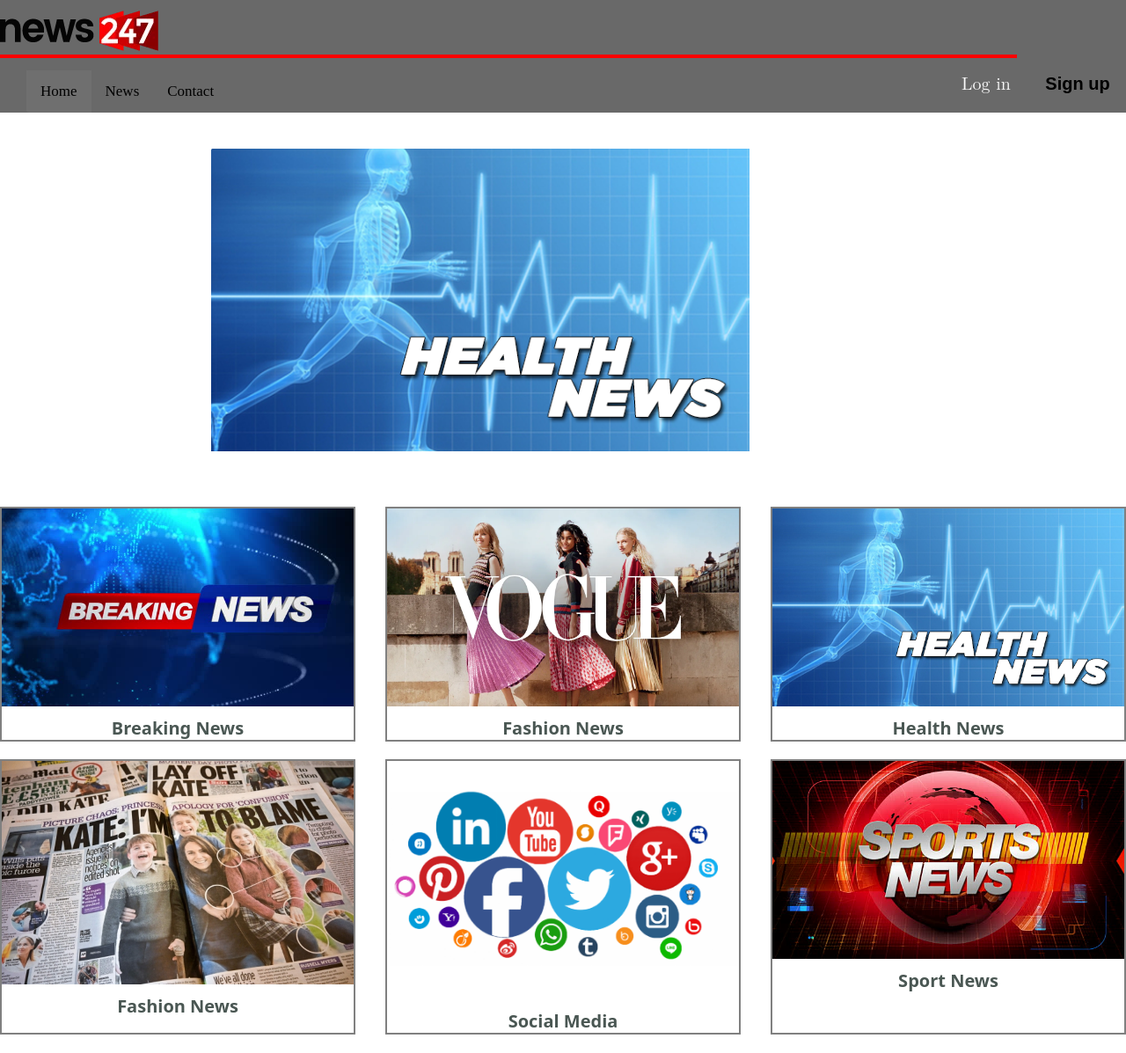
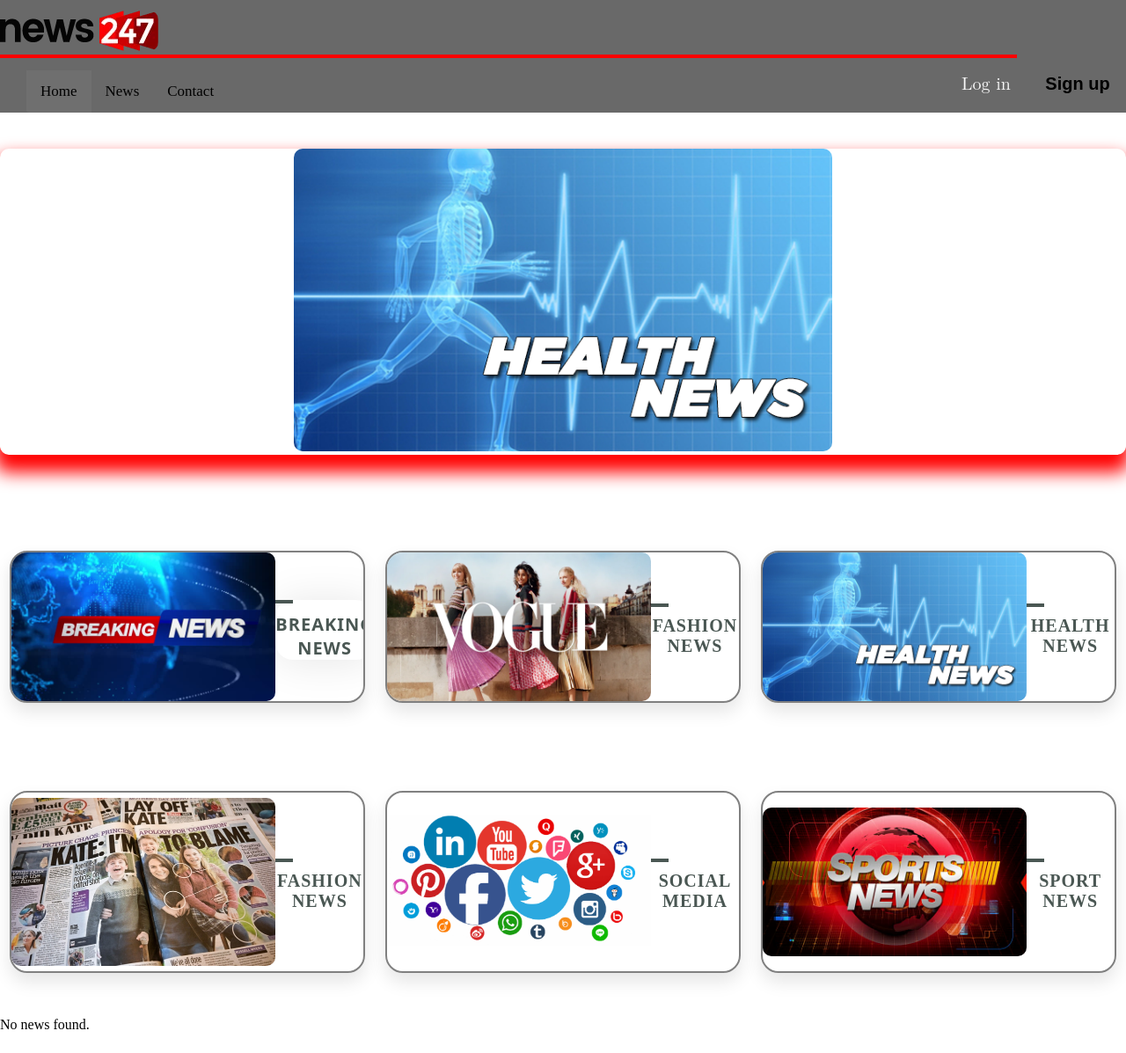
Before and after one commit to iligashi/Projekt, a PHP site: page / in a window 1280 px wide. Shown: the top 1197 px of the page at 88% size. Run offline with PHP 8.4, Linux system fonts and the light colour scheme; data that the repository does not hold is empty.

Commit message:
some css changes

```diff
--- a/index.php
+++ b/index.php
@@ -26,7 +26,6 @@
     <a class="active" href="index.php">Home</a>
     <a href="#news">News</a>
     <a href="contactus.php">Contact</a>
-    <!-- <a href="#about">About</a> -->
   </div>
   <div class="buttons-nav">
     <button class="login-btn" ><a href="login.php" style="text-decoration: none;color: #fffffff5 !important;
@@ -34,7 +33,8 @@
     <button class="signup-btn"><a href="signup.php" style="text-decoration: none; color: black;" >Sign up</a></button>
   </div>
 </div>
-</div></div>
+</div>
+</div>
 <br>
 <br>
 <!-- <div class="slider-form-fix"> -->
@@ -51,12 +51,14 @@
     </div>
     <style>
         .slider {
-  width: 80%;
-  overflow: hidden;
-  border-radius: 1.5px;
-  position: relative;
-  margin-left: 15em; /* Center horizontally */
-
+    width: 100%;
+    display: flex;
+    justify-content: center;
+    align-items: center;
+    overflow: hidden;
+    position: relative;
+    border-radius: 10px;
+    box-shadow: -1px 15px 20px 5px rgb(255 0 0);
 }
 
 .slide {
@@ -65,12 +67,25 @@
 
 .slide.active {
   display: block;
+  animation: slideIn 1s ease-in-out forwards;
 }
 
-.slide img {
-  width: 612px;
-  max-height: 397px;
-  height: auto;
+@keyframes slideIn {
+    from {
+      opacity: 0;
+      transform: translateY(-50px);
+    }
+    to {
+      opacity: 1;
+      transform: translateY(0);
+    }
+  }
+
+  img {
+    max-width: 100%;
+    height: auto;
+    border-radius: 10px;
+
 }
 
     </style>
@@ -84,54 +99,94 @@
             <p style="font-weight: 700;
             font-size: 20px;
             font-family: system-ui;
-            color: rgb(74 87 83);">Breaking News</p>
+            color: rgb(74 87 83);
+            background: #FFFFFF;
+    box-shadow: 0 2px 48px 0 rgba(0, 0, 0, 0.10);
+    border-radius: 20px;">Breaking News</p>
 
         </div>
     </div>
+    <style>
+
+  .rubrika {
+    display: flex;
+    align-items: center;
+    max-width: 600px;
+    margin: 50px auto;
+    border-radius: 20px;
+    overflow: hidden;
+    box-shadow: 0 10px 20px rgba(0, 0, 0, 0.1);
+    transition: transform 0.3s ease;
+  }
+
+  .rubrika:hover {
+    transform: translateY(-5px);
+  }
+
+  .rubrika img {
+    max-width: 300px;
+    height: auto;
+    /* border-top-left-radius: 20px;
+    border-bottom-left-radius: 20px; */
+    object-fit: cover;
+  }
+
+  .views_date {
+    /* padding: 20px; */
+    background-color: #fff;
+    flex-grow: 1;
+    /* border-top-right-radius: 20px;
+    border-bottom-right-radius: 20px; */
+  }
+
+  .rubrika p {
+    margin: 0;
+    font-weight: 700;
+    font-size: 20px;
+    color: #4a5753;
+    text-transform: uppercase;
+    letter-spacing: 1px;
+  }
+
+  .rubrika p:before {
+    content: '';
+    display: block;
+    width: 20px;
+    height: 4px;
+    background-color: #4a5753;
+    margin-bottom: 10px;
+  }
+
+
+    </style>
     <div class="rubrika">
         <img src="images/fashion news.webp" alt="" class="img-6">
         <div class="views_date">
-            <p style="font-weight: 700;
-            font-size: 20px;
-            font-family: system-ui;
-            color: rgb(74 87 83);">Fashion News</p>
+            <p >Fashion News</p>
         </div>
     </div>
     <div class="rubrika">
         <img src="images/health-news.jpg" alt="" class="img-1">
         <div class="views_date">
-            <p style="font-weight: 700;
-            font-size: 20px;
-            font-family: system-ui;
-            color: rgb(74 87 83);">Health News</p>
+            <p>Health News</p>
         </div>
     </div>
     <div class="rubrika">
         <img src="images/lifestyle-news.jpg" alt="" class="img-3">
         <div class="views_date">
-            <p style="font-weight: 700;
-            font-size: 20px;
-            font-family: system-ui;
-            color: rgb(74 87 83);">Fashion News</p>
-
+            <p>Fashion News</p>
         </div>
     </div>
     <div class="rubrika">
         <img src="images/socialmedia-news.png" alt="" class="img-4">
         <div class="views_date">
-            <p style="font-weight: 700;
-            font-size: 20px;
-            font-family: system-ui;
-            color: rgb(74 87 83);">Social Media</p>
+            <p>Social Media</p>
         </div>
     </div>
     <div class="rubrika">
         <img src="images/sportnews.jpg" alt="" class="img-5">
         <div class="views_date">
-            <p style="font-weight: 700;
-            font-size: 20px;
-            font-family: system-ui;
-            color: rgb(74 87 83);">Sport News</p>
+            <p>Sport News</p>
         </div>
     </div>
 
@@ -159,7 +214,7 @@
             echo '<div class="rubrika">';
             echo '<img src="' . $row["photo"] . '" alt="" class="img-new">';
             echo '<div class="views_date">';
-            echo '<p style="font-weight: 700; font-size: 20px; font-family: system-ui; color: rgb(74, 87, 83);">' . $row["title"] . '</p>';
+            echo '<p>' . $row["title"] . '</p>';
             echo '</div>';
             echo '</div>';
         }
@@ -170,6 +225,7 @@
 
     $conn->close();
     ?>
+
     </div>
   </div>
   <br>
```
